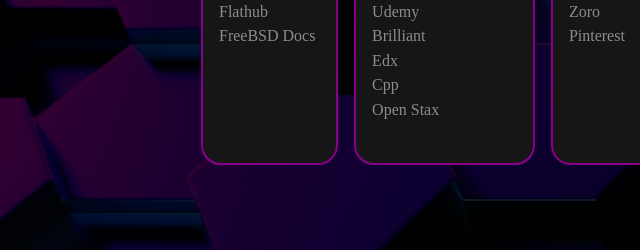
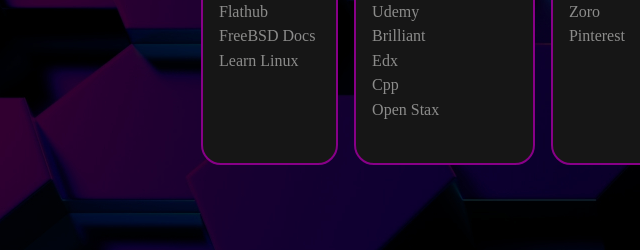
Before and after one commit to Dawit-Sh/home, a plain HTML site: page index.html in a window 1280 px wide. Shown: the part 411-661 px from the top of the page, 31-671 px from the left. Drawn offline with Linux system fonts and the light colour scheme.

Commit message:
linux journey added

```diff
--- a/index.html
+++ b/index.html
@@ -28,6 +28,7 @@
                     <a class="bookmark" href="https://wiki.archlinux.org/" target="_self">Arch Wiki</a>
                     <a class="bookmark" href="https://flathub.org/home" target="_self">Flathub</a>
                     <a class="bookmark" href="https://docs.freebsd.org/en/" target="_self">FreeBSD Docs</a>
+                    <a class="bookmark" href="https://linuxjourney.com/" target="_self">Learn Linux</a>
                 </div>
             </div>
 
```
